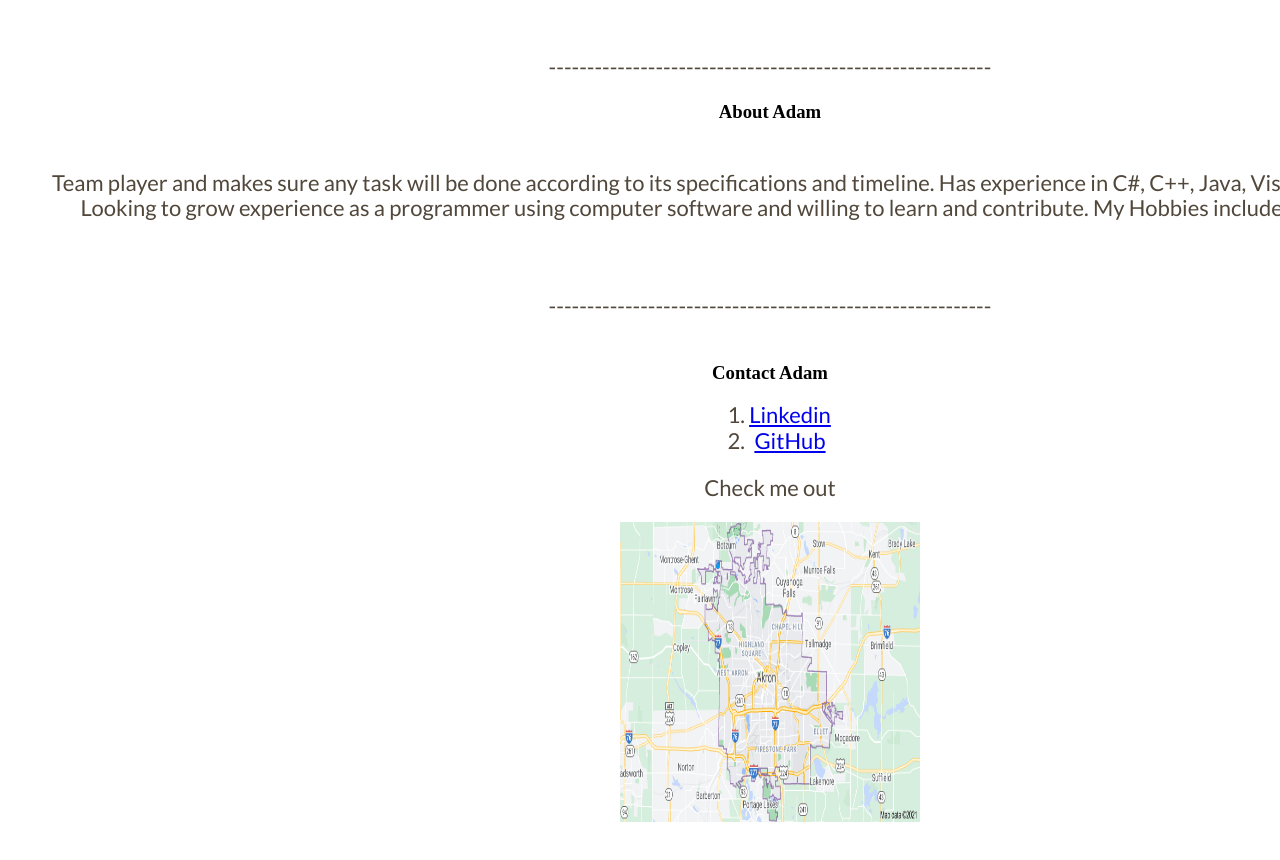
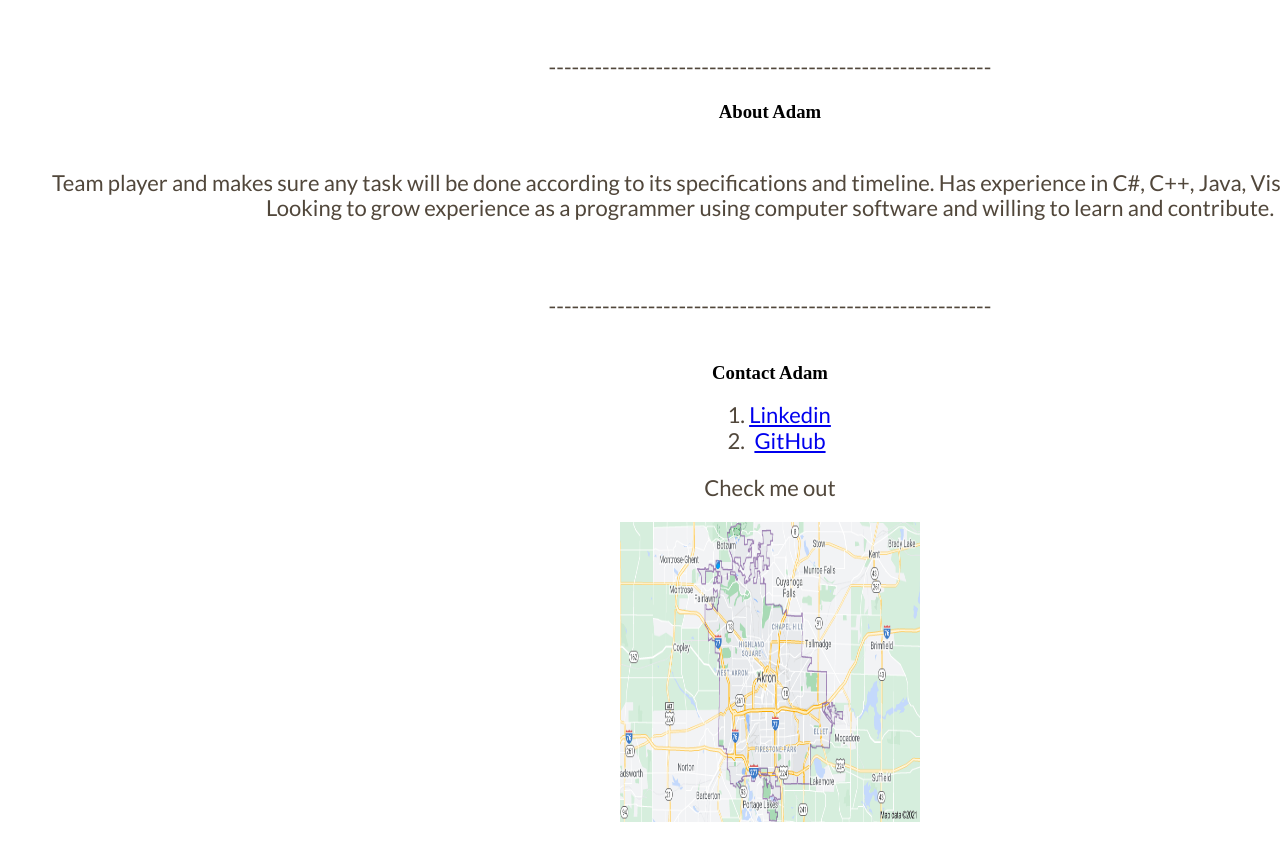
Before and after one commit to axs190/Portfolio, a plain HTML site: page index.html in a window 1280 px wide. Shown: the part 849-1709 px from the top of the page. Drawn offline with nearby package versions, Linux system fonts and the light colour scheme; a web font is replaced by a local one.

Commit message:
Update index.html

```diff
--- a/index.html
+++ b/index.html
@@ -1,5 +1,5 @@
 <!DOCTYPE html>
-<html>
+<html lang="en">
 <head>
 <meta charset="utf-8">
 <meta name="viewport" content="width=device-width">
@@ -23,7 +23,7 @@
    <p style="text-align:center"> <img src="images/Adam.jpg" alt="Me" /> </p>
   </div>
  <main>
-
+    <!-- Intro -->
     <h2>Hello I'm Adam Schneir</h2>
     <p><br>I'm a tech working with Sherwin Williams</p>
     <p>As an IT tech I work with:</p>
@@ -33,11 +33,12 @@
     <li>MicroStrategy</li>
     </ul>
     <p>Please feel free to hit me up at my Linkedin  <a href="https://www.linkedin.com/in/adam-schneir-abb34a1a9/" target="Linkedin">here</a></p>
+    <!-- About -->
     <p><br><br>----------------------------------------------------------</p>
     <h3>About Adam</h3>
-    <p><br>Team player and makes sure any task will be done according to its specifications and timeline. Has experience in C#, C++, Java, Visual Basic, and Python. Looking to grow experience as a programmer using computer software and willing to learn and contribute.
-           My Hobbies include D&D and cooking.</p>
+    <p><br>Team player and makes sure any task will be done according to its specifications and timeline. Has experience in C#, C++, Java, Visual Basic, and Python. Looking to grow experience as a programmer using computer software and willing to learn and contribute.</p>
      <p><br><br>----------------------------------------------------------</p>
+     <!-- Contact -->
     <h3><br>Contact Adam</h3>
     <ol>
     <li> <a href="https://www.linkedin.com/in/adam-schneir-abb34a1a9/" target="Linkedin">Linkedin</a></li>
@@ -51,7 +52,5 @@
 </div>
 
 </main>
-
-
 </body>
 </html>
```
